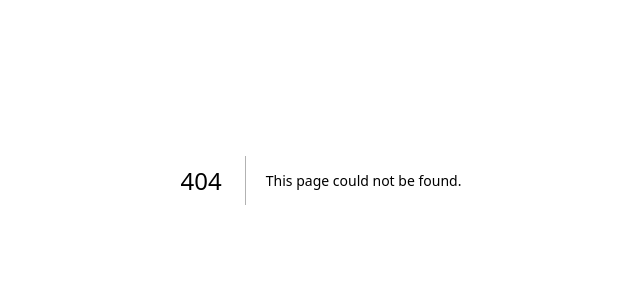
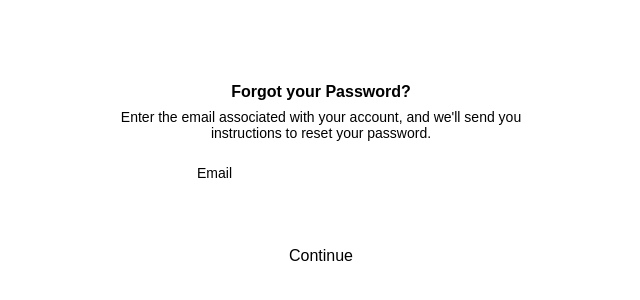
Before and after one commit to AishaAQ/auth-study, a Next.js app in the folder front-end/: page /auth/reset-password in a window 1280 px wide. Before the commit this address had no page. Shown: the part 220-520 px from the top of the page, without its empty margins (319-959 px from the left). Built offline with nearby package versions, Linux system fonts and the light colour scheme.

Commit message:
frontend phase 1

```diff
--- a/front-end/src/app/auth/auth.module.css
+++ b/front-end/src/app/auth/auth.module.css
@@ -17,6 +17,7 @@
     padding: 2.5rem 0rem;
     border-radius: 1rem;
     width: 30rem;
+    min-height: 20rem;
 
     h1 {
         font-weight: normal;
@@ -24,6 +25,18 @@
         color: var(--heading);
         font-weight: bold;
     }
+
+}
+
+.authCardWide {
+    margin: 0rem 3.5rem;
+}
+
+.instruction {
+    text-align: center;
+    margin-top: -1rem;
+    margin-left: 1.25rem;
+    margin-right: 1.25rem;
 }
 
 .thirdPartyButton {
--- a/front-end/src/app/auth/login/page.tsx
+++ b/front-end/src/app/auth/login/page.tsx
@@ -17,7 +17,7 @@ function page() {
                             <input type="email" id="email" name="email" required></input>
                         </div>
                         <PasswordField />
-                        <Link className={`${styles.linkText} ${authStyles.linkText}`} href="/">Forgot password?</Link>
+                        <Link className={`${styles.linkText} ${authStyles.linkText}`} href="/auth/reset-password">Forgot password?</Link>
                         <button type="submit" className={styles.customButton}>Log in</button>
                     </form>
                     <p className={ styles.dividedText }>or</p>
--- /dev/null
+++ b/front-end/src/app/auth/reset-password/page.tsx
@@ -0,0 +1,64 @@
+'use client'
+
+import React, { useState } from 'react'
+import authStyles from '@/app/auth/auth.module.css'
+import resetStyles from '@/app/auth/reset-password/reset.module.css'
+import styles from '@/components/general.module.css'
+import { LuMailCheck} from 'react-icons/lu'
+
+function page() {
+
+    const [submitted, setSubmitted] = useState(false);
+
+    const handleSubmit = (e: React.FormEvent<HTMLFormElement>) => {
+        e.preventDefault()
+        setSubmitted(true);
+    }
+
+  return (
+    <>
+        <div className={ authStyles.authPage }>
+            <div className={`${authStyles.authCard} ${authStyles.authCardWide}`}>
+
+                {
+                    !submitted
+                    &&
+                    (
+                        <>
+                            <h1>Forgot your Password?</h1>
+                            <p className={ `${styles.secondaryText} ${authStyles.instruction}` }>
+                                Enter the email associated with your account, and we'll send you instructions to reset your password.
+                            </p>
+                            <form className={styles.form} onSubmit={handleSubmit}>
+                                <div>
+                                    <label htmlFor="email">Email</label>
+                                    <input type="email" id="email" name="email" required></input>
+                                </div>
+                                <button type="submit" className={styles.customButton}>Continue</button>
+                            </form>
+                        </>
+                    )
+                }
+
+                {
+                    submitted
+                    &&
+                    (
+                        <>
+                            <h1>Check your email!</h1>
+                            <p className={ `${styles.secondaryText} ${authStyles.instruction}` }>
+                                We've sent you an email with instructions to reset your password.
+                            </p>
+                            <LuMailCheck className={ resetStyles.icon}/>
+                        </>
+                    )
+                }
+
+
+            </div>
+        </div>
+    </>
+  )
+}
+
+export default page
--- /dev/null
+++ b/front-end/src/app/auth/reset-password/reset.module.css
@@ -0,0 +1,4 @@
+.icon {
+    color: var(--heading-text);
+    font-size: 5rem;
+}
--- a/front-end/src/components/PasswordField.module.css
+++ b/front-end/src/components/PasswordField.module.css
@@ -9,7 +9,7 @@
         border: none;
         background: none;
         font-size: 1rem;
-        color: var(--color--txt);
+        color: var(--neutral--txt);
         padding: 0.25rem;
     }
 }
```
Also changed, not shown: front-end/src/app/auth/register/page.tsx (+10 -1 lines), front-end/src/app/auth/verify-email/page.tsx (added, +27 -0 lines), front-end/src/components/PasswordField.tsx (+1 -8 lines).
